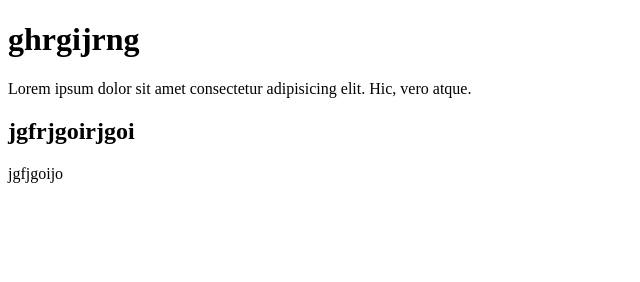
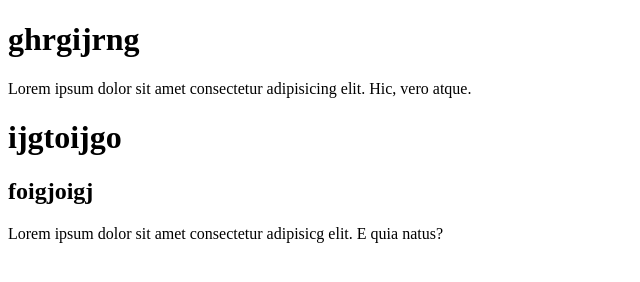
Before and after one commit to musabazwar/secand-demo, a plain HTML site: page index.html in a window 1280 px wide. Shown: the whole page, without its empty margins (0-640 px from the left). Drawn offline with Linux system fonts and the light colour scheme.

Commit message:
added text

```diff
--- a/index.html
+++ b/index.html
@@ -9,7 +9,8 @@
 <body>
     <h1>ghrgijrng</h1>
     <P>Lorem ipsum dolor sit amet consectetur adipisicing elit. Hic, vero atque.</P>
-    <H2>jgfrjgoirjgoi</H2>
-    <p>jgfjgoijo</p>
+    <h1>ijgtoijgo</h1>
+    <h2>foigjoigj</h2>
+    <P>Lorem ipsum dolor sit amet consectetur adipisicg elit. E quia natus?</P>
 </body>
 </html>
```
